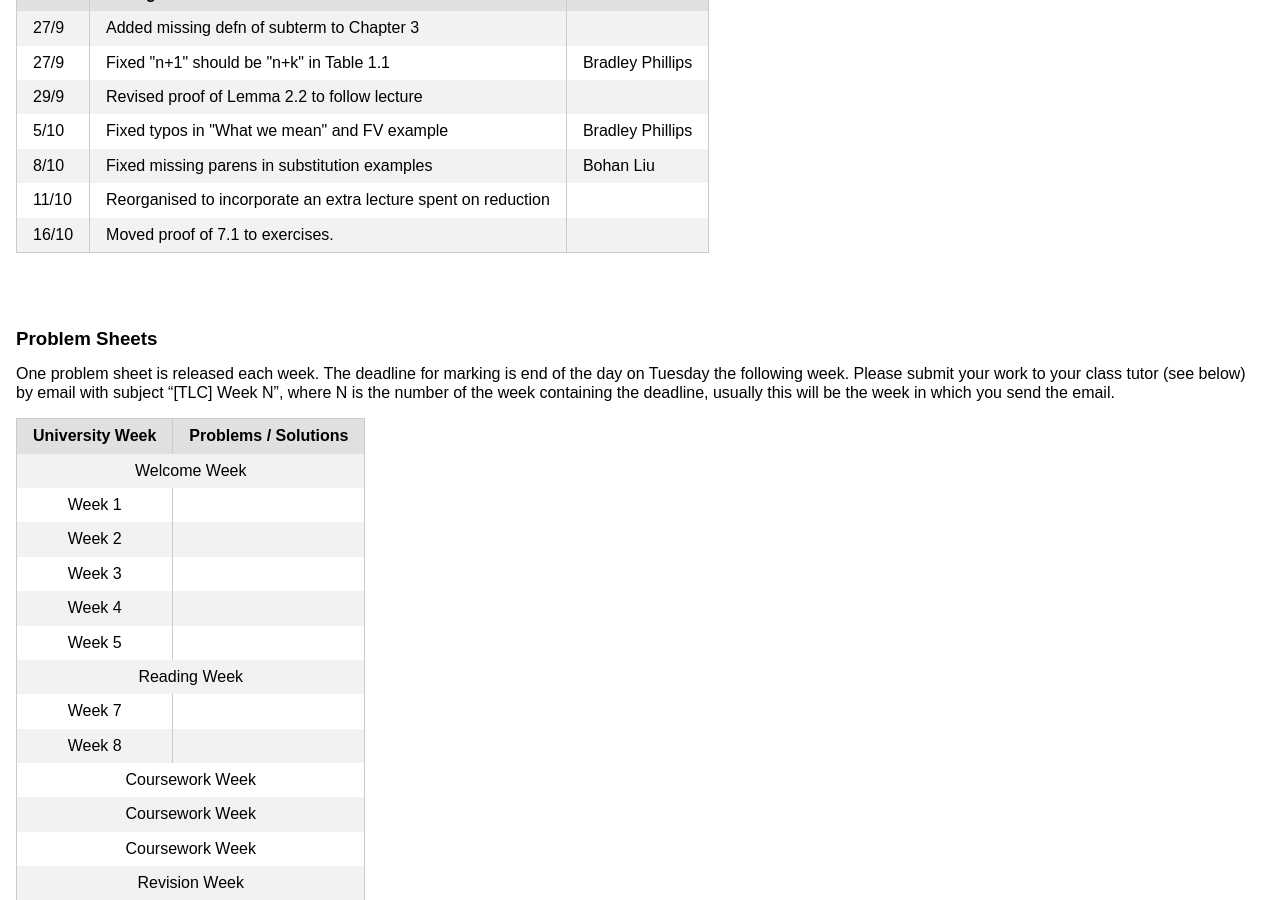
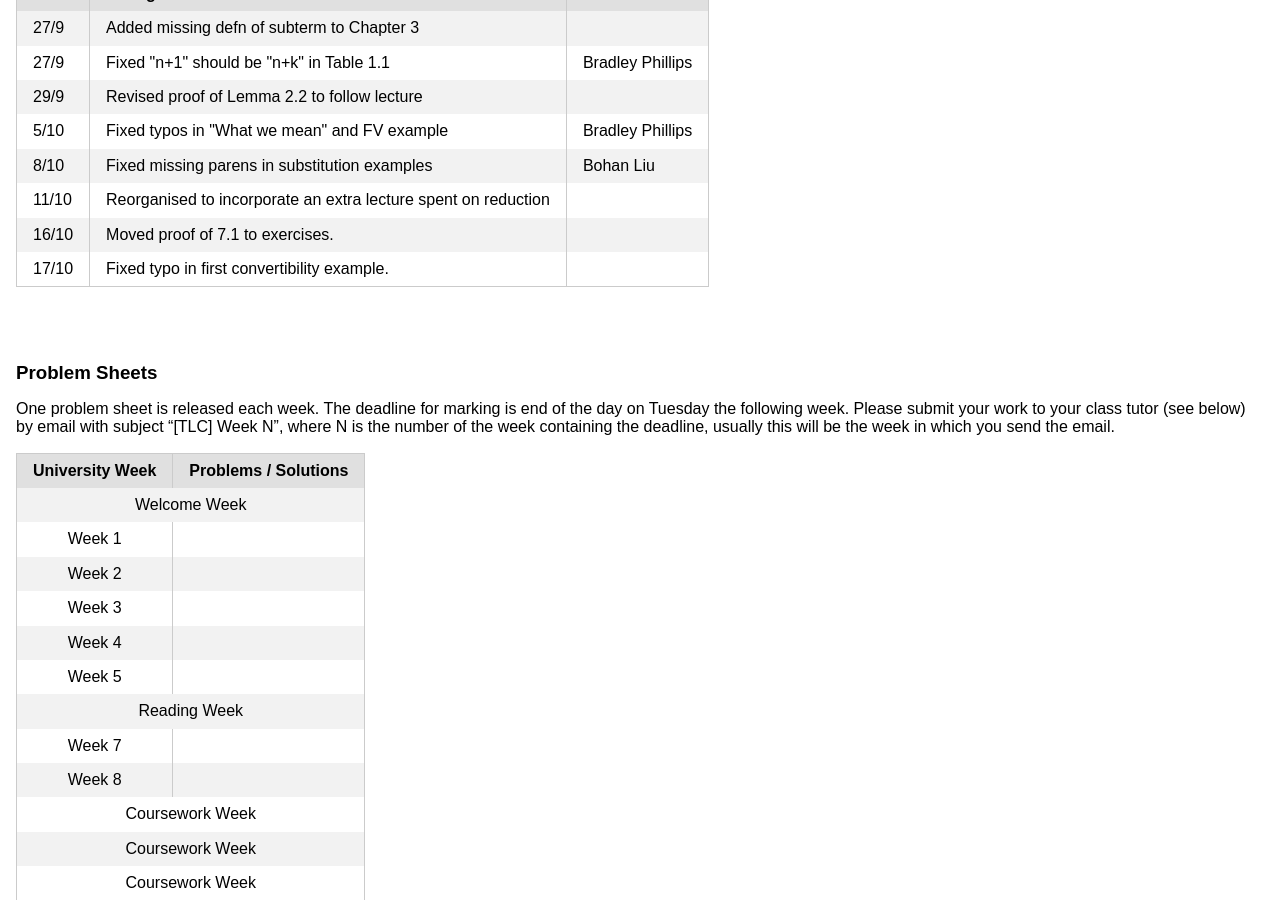
Before and after one commit to uob-coms30040/uob-coms30040.github.io, a Jekyll site: the page built from welcome.md, in a window 1280 px wide and 900 px high, scrolled down 1084 px. Built offline with Jekyll 4.4.1, drawn with Linux system fonts in a browser that asks for light colours; nearby versions of some CDN libraries.

Commit message:
changelog

```diff
--- a/welcome.md
+++ b/welcome.md
@@ -51,6 +51,7 @@ Outside of lectures and classes, if you have any questions about the material, t
     <tr><td>8/10</td><td>Fixed missing parens in substitution examples</td><td>Bohan Liu</td></tr>
     <tr><td>11/10</td><td>Reorganised to incorporate an extra lecture spent on reduction</td><td></td></tr>
     <tr><td>16/10</td><td>Moved proof of 7.1 to exercises.</td><td></td></tr>
+    <tr><td>17/10</td><td>Fixed typo in first convertibility example.</td><td></td></tr>
   </tbody>
   </table>
 
```
